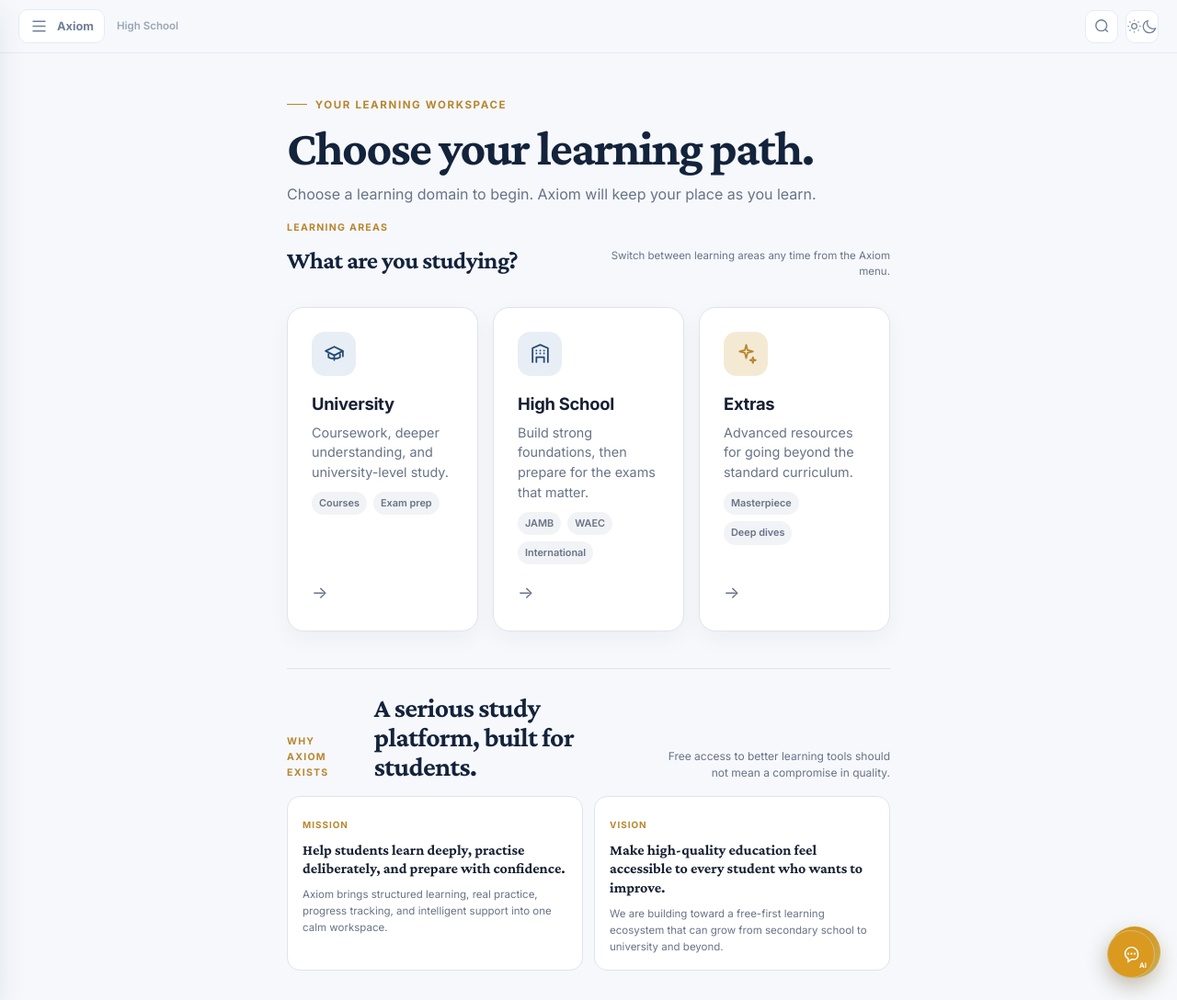
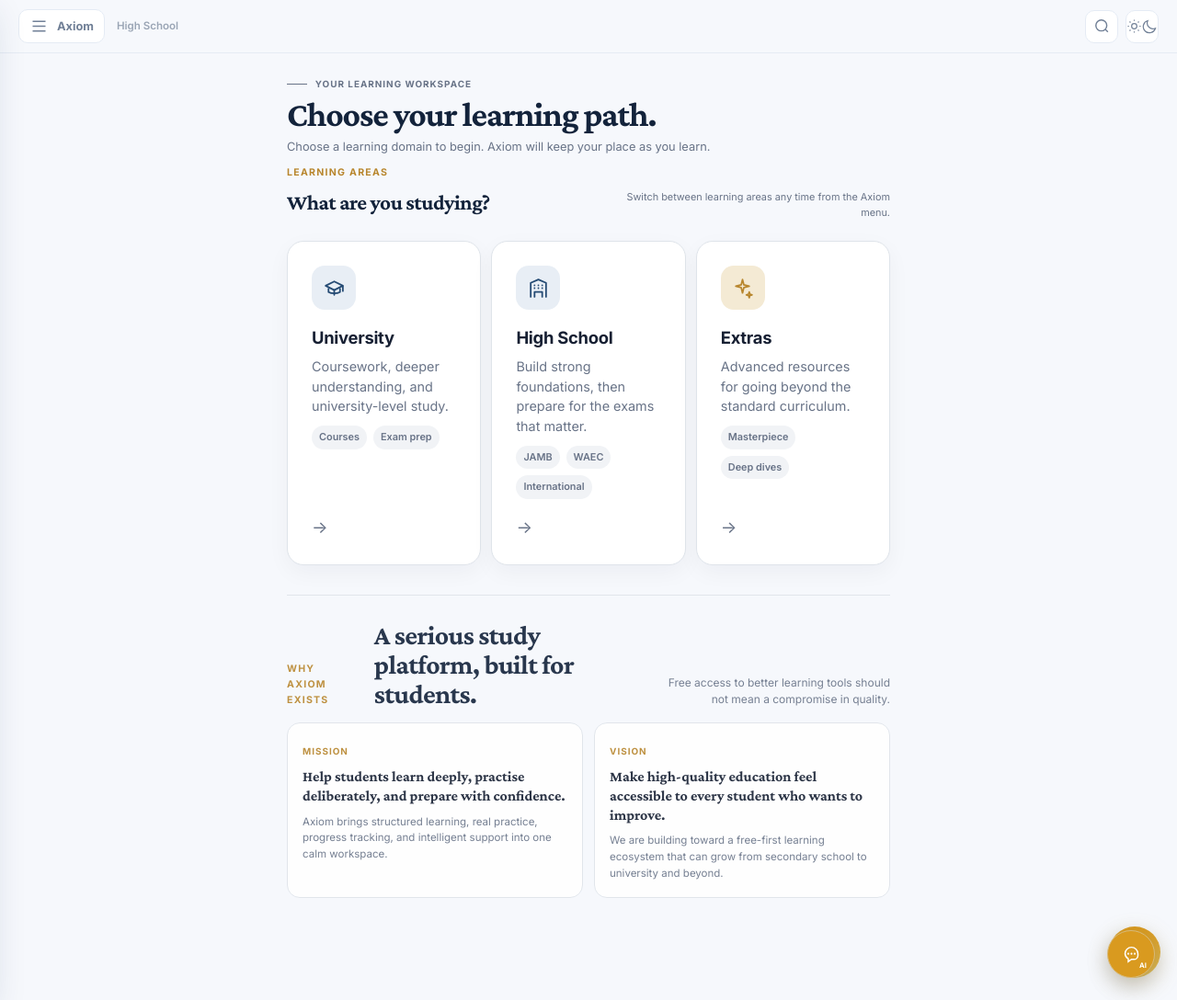
Before and after one commit to michaellegit28/axiom-academy, a Jekyll site: the page built from index.html, in a window 1280 px wide and 1088 px high. Shown: the whole window at 92% size. Built offline with Jekyll 4.4.1, drawn with Linux system fonts in a browser that asks for light colours; comment, search, counter and statistics services are not loaded.

Commit message:
Apply compact Home rebuild styling

```diff
--- a/_layouts/app-shell.html
+++ b/_layouts/app-shell.html
@@ -25,6 +25,7 @@
   <link rel="stylesheet" href="{{ site.baseurl }}/assets/css/profile.css">
   <link rel="stylesheet" href="{{ site.baseurl }}/assets/css/phase6.css">
   <link rel="stylesheet" href="{{ site.baseurl }}/assets/css/home-workspace.css">
+  <link rel="stylesheet" href="{{ site.baseurl }}/assets/css/home-rebuild.css">
   <link rel="stylesheet" href="{{ site.baseurl }}/assets/css/page-rhythm.css">
   <link rel="stylesheet" href="{{ site.baseurl }}/assets/css/app-shell.css">
   {% include pwa-meta.html %}
```
